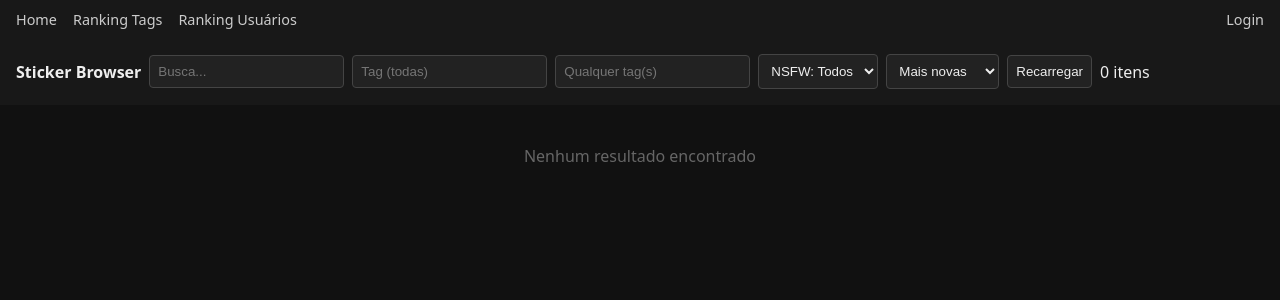
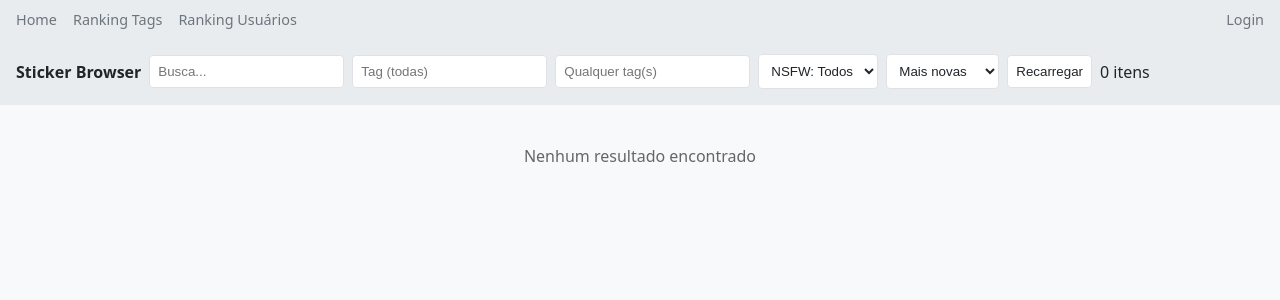
Before and after one commit to ZanardiZZ/sticker-bot, a Node server app: page / in a window 1280 px wide. Shown: the top 300 px of the page. Run offline with Node 20, Linux system fonts and the light colour scheme; data comes from the database, SQL or seed files in the repository; data that the repository does not hold is empty; some libraries are stand-ins or nearby versions.

Commit message:
Improve design with light theme and fix hashtag duplication
Co-authored-by: ZanardiZZ <30452667+ZanardiZZ@users.noreply.github.com>

```diff
--- a/web/public/app.js
+++ b/web/public/app.js
@@ -35,11 +35,11 @@ function cardHTML(s) {
   if (longDesc) descShort = desc.slice(0, descMaxLen - 1) + '…';
 
   const tags = s.tags || [];
-  let tagsShortHtml = tags.slice(0, maxTags).map(t => `<span class="tag">#${t}</span>`).join(' ');
+  let tagsShortHtml = tags.slice(0, maxTags).map(t => `<span class="tag">${t.startsWith('#') ? t : '#' + t}</span>`).join(' ');
   if (tags.length > maxTags) {
     tagsShortHtml += ` <span class="tag tag-more">+${tags.length - maxTags}</span>`;
   }
-  let tagsFullHtml = tags.map(t => `<span class="tag">#${t}</span>`).join(' ');
+  let tagsFullHtml = tags.map(t => `<span class="tag">${t.startsWith('#') ? t : '#' + t}</span>`).join(' ');
 
   const mime = s.mimetype || '';
   const url = s.url || '';
--- a/web/public/ranking-tags.js
+++ b/web/public/ranking-tags.js
@@ -52,7 +52,7 @@
     table.style.width = '100%';
     table.style.borderCollapse = 'collapse';
     const thead = document.createElement('thead');
-    thead.innerHTML = '<tr><th style="text-align:left;padding:.4rem .5rem;border-bottom:1px solid #333;">#</th><th style="text-align:left;padding:.4rem .5rem;border-bottom:1px solid #333;">Tag</th><th style="text-align:left;padding:.4rem .5rem;border-bottom:1px solid #333;">Qtd</th></tr>';
+    thead.innerHTML = '<tr><th style="text-align:left;padding:.4rem .5rem;border-bottom:1px solid var(--border);">#</th><th style="text-align:left;padding:.4rem .5rem;border-bottom:1px solid var(--border);">Tag</th><th style="text-align:left;padding:.4rem .5rem;border-bottom:1px solid var(--border);">Qtd</th></tr>';
     const tb = document.createElement('tbody');
     table.appendChild(thead);
     table.appendChild(tb);
@@ -91,7 +91,7 @@
         const html = rows.map((r, i) => {
           const name = r.name || r.tag || r.id || '(sem nome)';
           const count = r.count ?? r.total ?? r.value ?? 0;
-          return `<tr><td style="padding:.4rem .5rem;border-bottom:1px solid #333;">${i + 1}</td><td style="padding:.4rem .5rem;border-bottom:1px solid #333;">${name}</td><td style="padding:.4rem .5rem;border-bottom:1px solid #333;">${count}</td></tr>`;
+          return `<tr><td style="padding:.4rem .5rem;border-bottom:1px solid var(--border);">${i + 1}</td><td style="padding:.4rem .5rem;border-bottom:1px solid var(--border);">${name}</td><td style="padding:.4rem .5rem;border-bottom:1px solid var(--border);">${count}</td></tr>`;
         }).join('');
         tbody.innerHTML = html;
       } else {
--- a/web/public/styles.css
+++ b/web/public/styles.css
@@ -1,18 +1,18 @@
 :root {
-  --bg: #111; --panel: #1d1d1d; --panel2:#181818;
-  --text: #eee; --muted:#ccc; --border:#333; --accent:#2d6cdf;
+  --bg: #f8f9fa; --panel: #ffffff; --panel2: #e9ecef;
+  --text: #212529; --muted: #6c757d; --border: #dee2e6; --accent: #0d6efd;
 }
 * { box-sizing: border-box; }
 body { font-family: system-ui, sans-serif; background:var(--bg); color:var(--text); margin:0; }
 nav { background:var(--panel2); padding:.5rem 1rem; display:flex; gap:1rem; align-items:center; }
-nav a { color:#ccc; text-decoration:none; }
-nav a:hover { color:#fff; }
+nav a { color:#6c757d; text-decoration:none; }
+nav a:hover { color:var(--text); }
 header { padding:1rem; display:flex; gap:.5rem; flex-wrap:wrap; align-items:center; background:var(--panel2); }
-input, select, button, textarea { padding:.5rem; background:#222; border:1px solid #444; color:var(--text); border-radius:4px; }
+input, select, button, textarea { padding:.5rem; background:#ffffff; border:1px solid var(--border); color:var(--text); border-radius:4px; }
 button { cursor:pointer; }
 .btn-primary { background:var(--accent); border:none; color:#fff; }
 .btn-primary:hover { filter:brightness(.95); }
-.btn-secondary { background:#444; border:none; color:#fff; }
+.btn-secondary { background:#6c757d; border:none; color:#fff; }
 .grid {
   display: grid;
   grid-template-columns: repeat(auto-fill,minmax(180px,1fr));
```
Also changed, not shown: other parts of web/public/styles.css (+15 -13 lines).
